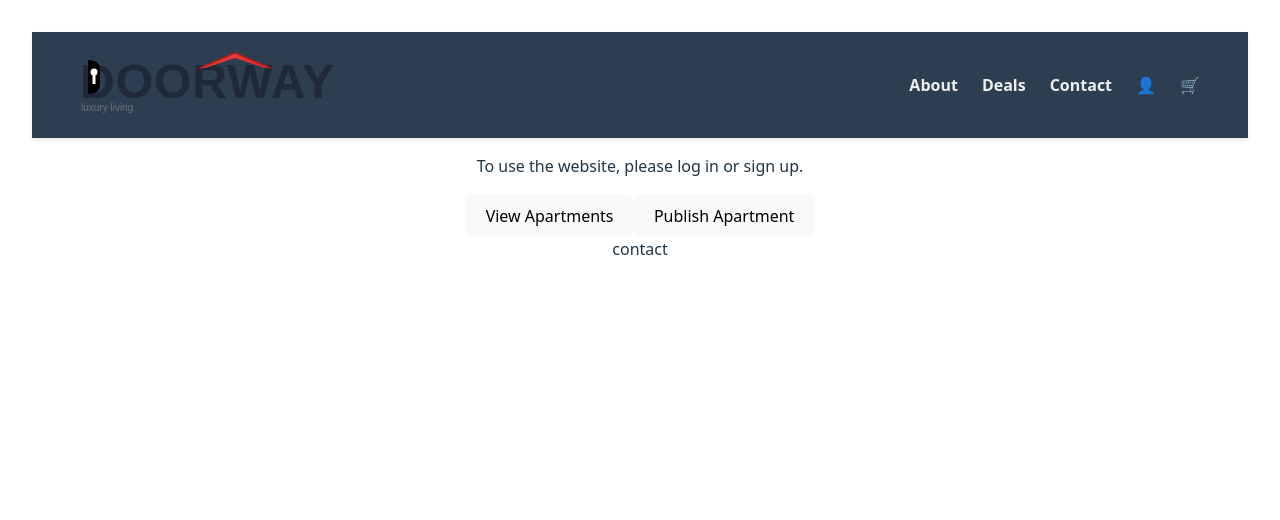
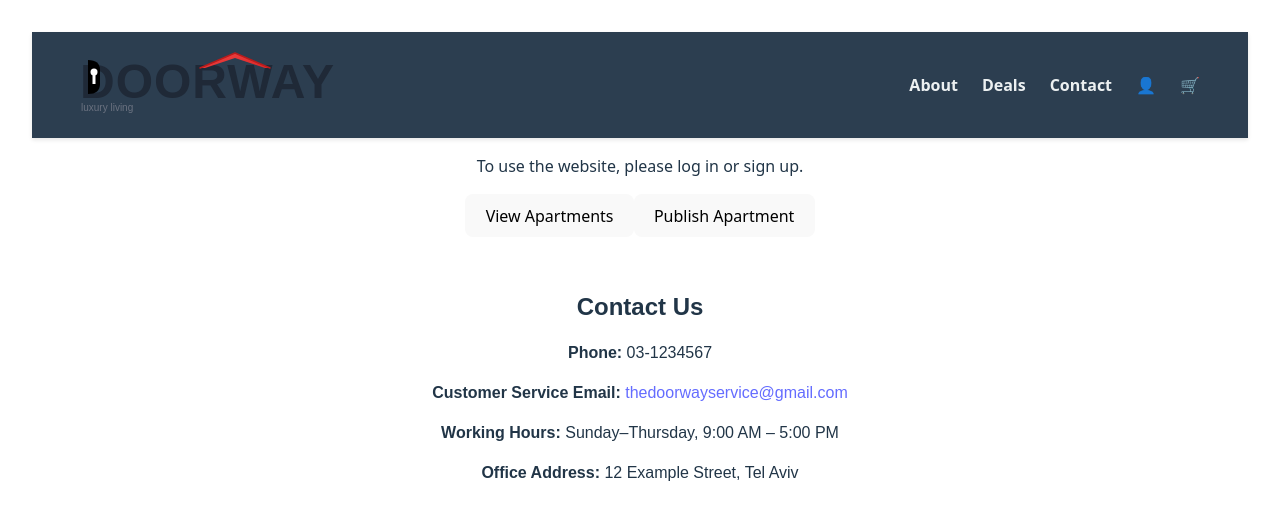
Before and after one commit to Bracha-Rosenfeld/Bracha_Simi_DoorWay, a React (Vite) app in the folder client/: page / in a window 1280 px wide. Shown: the top 520 px of the page. Built offline with nearby package versions, Linux system fonts and the light colour scheme; no server answers.

Commit message:
Edit the contact componen.

```diff
--- a/client/src/components/contact.jsx
+++ b/client/src/components/contact.jsx
@@ -1,8 +1,26 @@
-import React from 'react'
+import React from 'react';
 
-const contact = () => {
+const Contact = () => {
+    const email = 'thedoorwayservice@gmail.com';
+    const subject = 'Support Request';
+    const body = 'Hello, I would like to get help with...';
+
+    const gmailLink = `https://mail.google.com/mail/?view=cm&fs=1&to=${email}&su=${encodeURIComponent(subject)}&body=${encodeURIComponent(body)}`;
+
     return (
-        <div id = 'contact'>contact</div>
-    )
-}
-export default contact;
+        <div id="contact" style={{ padding: '2rem', maxWidth: '600px', margin: 'auto', fontFamily: 'Arial, sans-serif' }}>
+            <h2 style={{ marginBottom: '1rem' }}>Contact Us</h2>
+            <p><strong>Phone:</strong> 03-1234567</p>
+            <p>
+                <strong>Customer Service Email:</strong>{' '}
+                <a href={gmailLink} target="_blank" rel="noopener noreferrer">
+                    {email}
+                </a>
+            </p>
+            <p><strong>Working Hours:</strong> Sunday–Thursday, 9:00 AM – 5:00 PM</p>
+            <p><strong>Office Address:</strong> 12 Example Street, Tel Aviv</p>
+        </div>
+    );
+};
+
+export default Contact;
```
